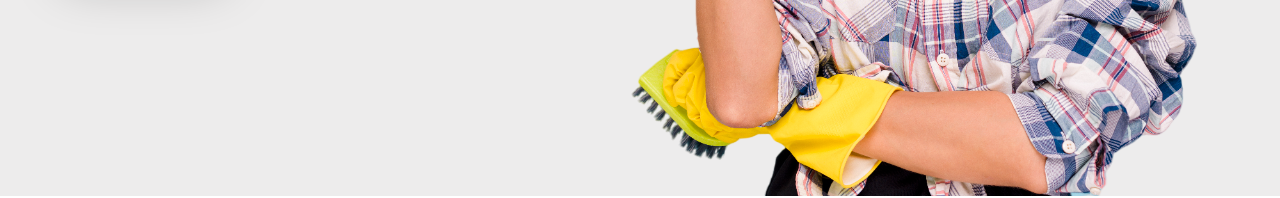
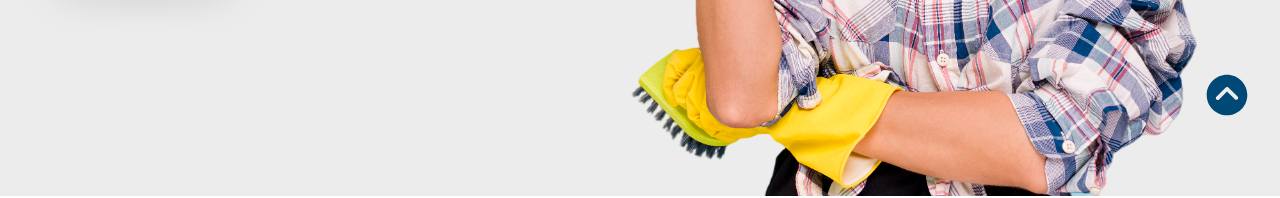
Before and after one commit to ashraf571/cleaning-app, a Next.js app: page / in a window 1280 px wide. Shown: the part 652-850 px from the top of the page. Built offline with nearby package versions, Linux system fonts and the light colour scheme.

Commit message:
add scroll up icon

```diff
--- a/app/layout.tsx
+++ b/app/layout.tsx
@@ -3,6 +3,7 @@ import localFont from "next/font/local";
 import { Roboto } from "next/font/google";
 import "./globals.css";
 // import { cn } from "@/lib/utils";
+import ArrowUp from "@/components/atoms/ArrowUp/ArrowUp";
 import Topbar from "@/components/organisms/Topbar/Topbar";
 import Footer from "@/components/organisms/FooterSection/Footer";
 
@@ -44,6 +45,7 @@ export default function RootLayout({
           <Topbar />
         </div>
         {children}
+        <ArrowUp />
         <Footer />
       </body>
     </html>
--- /dev/null
+++ b/components/atoms/ArrowUp/ArrowUp.tsx
@@ -0,0 +1,16 @@
+'use client'
+import React from 'react'
+import { IoIosArrowDropupCircle } from "react-icons/io";
+
+const ArrowUp = () => {
+    const scrollUP = () => {
+        window.scrollTo({top: 0, behavior: 'smooth'});
+    }
+  return (
+    <div className='fixed right-7 bottom-7' onClick={scrollUP} >
+        <IoIosArrowDropupCircle size={50} color='#004976' />
+    </div>
+  )
+}
+
+export default ArrowUp
```
